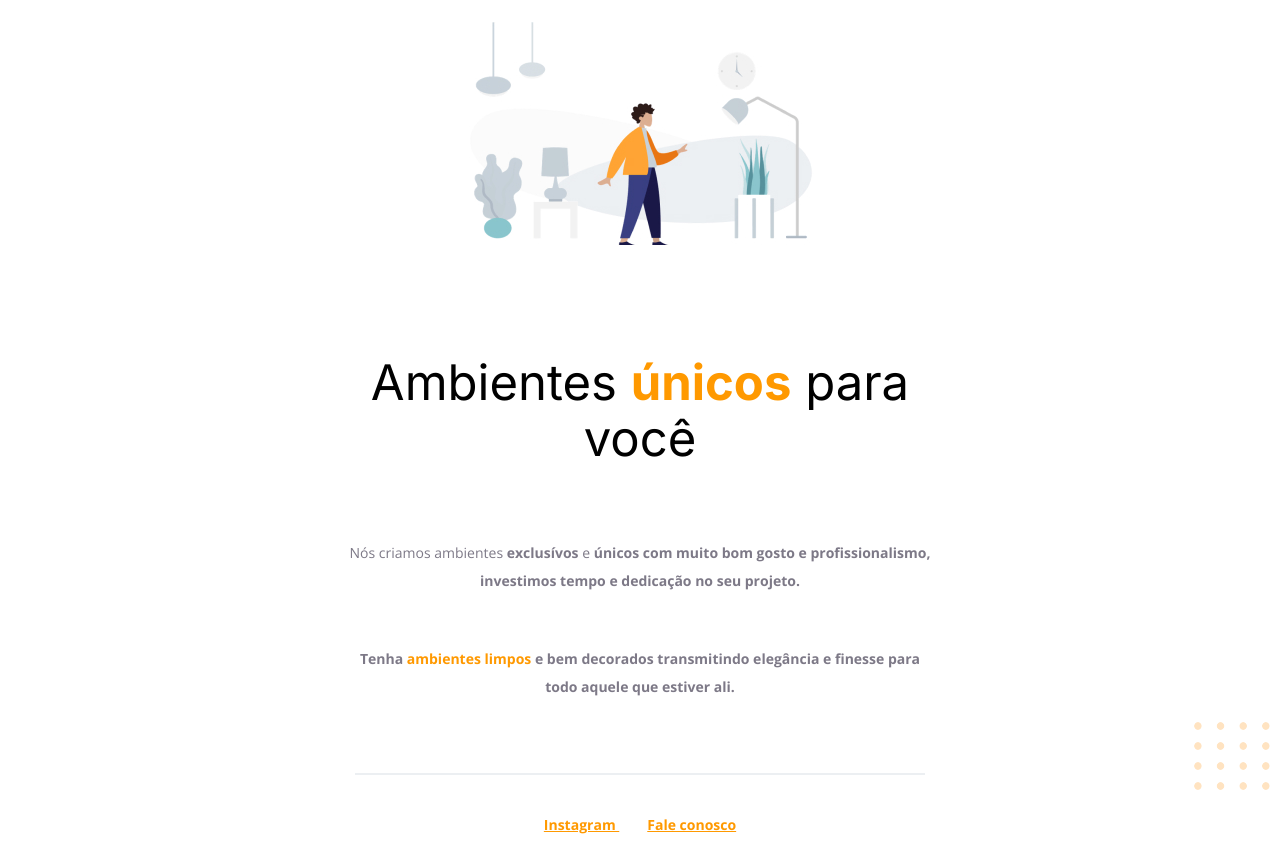
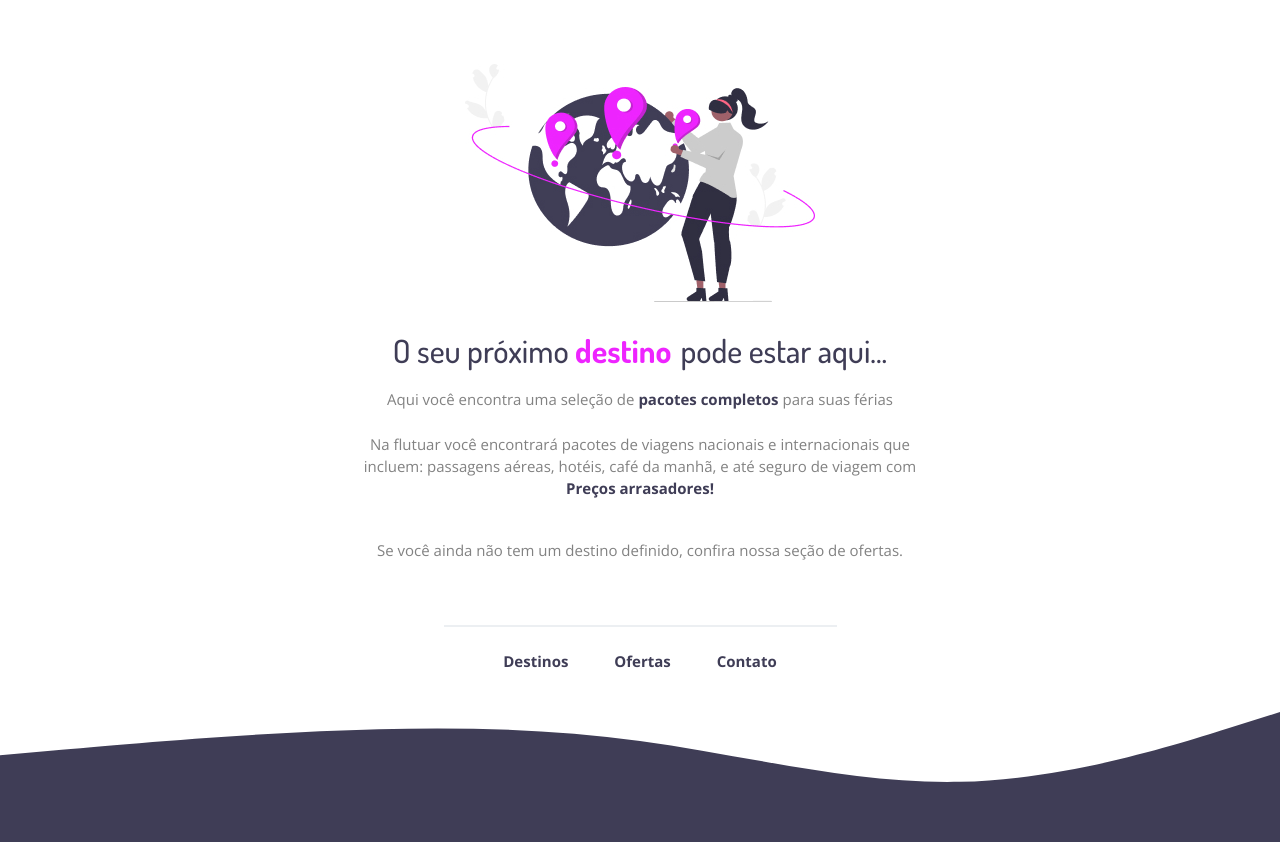
Before and after one commit to Ev4ndr0w/Projeto-RocketSeat, a plain HTML site: page index.html in a window 1280 px wide. Drawn offline with nearby package versions, Linux system fonts and the light colour scheme.

Commit message:
Add files via upload

```diff
--- a/index.html
+++ b/index.html
@@ -2,50 +2,52 @@
 <html lang="pt-br">
 <head>
 
-    <link rel="preconnect" href="https://fonts.googleapis.com">
-    <link rel="preconnect" href="https://fonts.gstatic.com" crossorigin>
+<link rel="preconnect" href="https://fonts.googleapis.com/%22%3E
+<link rel="preconnect" href="https://fonts.gstatic.com/" crossorigin>
+<link href="https://fonts.googleapis.com/css2?family=Dosis:wght@500;700&family=Open+Sans:wght@400;700&display=swap" rel="stylesheet">
+<link rel="shortcut icon" href="Imagens/Favicon.svg" type="image" />
 
 
     <meta charset="UTF-8">
-    <meta name="viewport" content="width=device-width, initial-scale=1.0">
+    <meta name="viewport"
+    content="width=device-width, initial-scale=1.0">
 
-    <title>Murilo Monobola</title>
+    <title>Murilo Girafa</title>
 
- <link
-    href="https://fonts.googleapis.com/css2?family=Inter:wght@400;700&family=Open+Sans:wght@400;700&display=swap"
-    rel="stylesheet">
+
 
     <link rel="stylesheet" href="style.css">
 
 </head>
 <body>
 
-    <div id="hero">
 
-    <br>
+    <div class="app">
+
     <img
-        src="Imagens/img1.jpg"
-        alt="Desenho de uma pessoa vestindo uma camisa amarela em uma sala com moveis">
+    class="image-one"
+    src="Imagens/img2.jpg"
+    alt="Desenho de uma mulher com um planeta na mão">
 
 
-        <h1>Ambientes <span>únicos</span> para você</h1>
+
+    <h1> <span class="one">O seu próximo</span><span class="two"> destino</span> <span class="three"> pode estar aqui...</span></h1>
+
     <p>
-    Nós criamos ambientes <strong>exclusívos</strong> e <strong>
-    únicos <strong>
-    com muito bom gosto e profissionalismo,
-    investimos tempo e dedicação no seu projeto.
-    </p>
+    Aqui você encontra uma seleção de <strong class="strong">pacotes completos</strong> para suas férias <p>
 
         <br>
 
+   <p class="ponto">
+    Na flutuar você encontrará pacotes de viagens nacionais e internacionais que incluem: passagens aéreas, hotéis, café da manhã, e até seguro de viagem com
+    <strong class="strong">Preços arrasadores!</strong> </p>
+    <br>
+
     <p>
-    Tenha <span>ambientes limpos</span> e bem decorados
-    transmitindo <strong>elegância e finesse</strong> para todo
-    aquele que estiver ali.
+
+        Se você ainda não tem um destino definido, confira nossa seção de ofertas.
+
     </p>
-
-
-</div>
 
     <div id="footer">
         <div id="line"></div>
@@ -54,22 +56,32 @@
 
         <a
         target="_blank"
-href=https://instagram.com/evandrosepinii>
-       Instagram
+        href="https://instagram.com/evandrosepinii">
+            Destinos
+        </a>
+
+ <a
+ target="_blank"
+ href="https://www.youtube.com/watch?v=GqLrlHHeww0&list=RDpbSRbPHlwXE&index=25">
+            Ofertas
      </a>
 
 
-<a href=mailto:evandrosepini06@gmail.com>
-   Fale conosco
+
+  <a
+    target="_blank"
+   href="https://www.youtube.com/watch?v=QkwAWe7nOXY&list=RDpbSRbPHlwXE&index=27">
+    Contato
     </a>
 
-<div>
+
+</div>
+
 
     <img
-id="balls"
-src="./Imagens/balls-decoration.svg"
-alt="Bolinhas Laranjadas no canto direito inferior da tela">
-
+    class="image-footer"
+    src="Imagens/Wave.svg"
+    alt="Ondas na parte inferior do site">
 
 </div>
 </body>
--- a/style.css
+++ b/style.css
@@ -1,66 +1,107 @@
-
 body {
     font-family: 'Open Sans', sans-serif;
+    font-size: 32px;
+    line-height: 40px;
     text-align: center;
     margin: 0;
+    padding: 0%;
+    box-sizing: border-box;
   }
 
 
-#hero{
-    width: 592px;
-    margin: 0px auto 72px;
+
+.ponto {
+
+    display: flex;
+    flex-direction: column;
+}
+
+.one {
+    color: #3F3D56;
+    font-family: "Dosis";
+    font-weight: normal;
 
 }
 
-#hero img
-{
-    margin-bottom: 72px;
+.two {
+    color: #EE24FF;
+    font-family: "Dosis";
+    font-weight: bold;
+}
+
+.three {
+    color: #3F3D56;
+    font-family: "Dosis";
+    font-weight: normal;
+}
+
+
+.strong {
+    color: #3F3D56;
+}
+
+  .image-one {
+      width: 350px;
+      margin-top: 64px;
+      text-align:center;
     }
 
 
    h1 {
         font-family: 'Inter', sans-serif;
-    font-size: 49px;
-    line-height: 56px;
+        font-size: 32px;
+        line-height: 40px;
         font-weight: normal;
 
-    margin-bottom: 72px;
+        margin-bottom: 16px;
+
   }
 
-h1 span{
+  h1 span {
     font-weight: bold;
   }
 
 
-span, a {
-    color: #FF9900;
+   a {
+    color: #3F3D56;
+    text-decoration: none;
+    font-weight: bold;
   }
 
-p, #footer
-  {
-    color:#7D7987;
-    font-size: 14px;
-    line-height: 28px;
+  p{
+
+    width: 600px;
+    margin: 0 auto;
+    text-align: justify;
   }
 
+p, #footer {
 
-#footer a + a
-{
-    margin-left: 28px;
 
+    color: #828282;
+    font-size: 15px;
+    line-height: 22.15px;
+    text-align: center;
+  }
+
+  #footer a + a {
+      margin-left: 42px;
+  }
+
+  #footer a {
+    margin-bottom: 40px;
   }
 
   #line {
-    width: 568px;
+    width: 391px;
     height: 0px;
-
-    margin: 0 auto 8px;
-
+    margin:  64px auto 0;
     border: 1px solid #ECEFF2;
   }
 
-#balls{
-    position: fixed;
-    bottom: 0px;
-    right: 0px;
+  .image-footer {
+    margin-top: 40px;
+    width: 100%;
+    margin-bottom: 0;
+
   }
```
Also changed, not shown: Imagens/Favicon.svg (added), Imagens/Wave.svg (added), Imagens/img2.jpg (added). Lines whose indentation alone changed are shown as unchanged.
